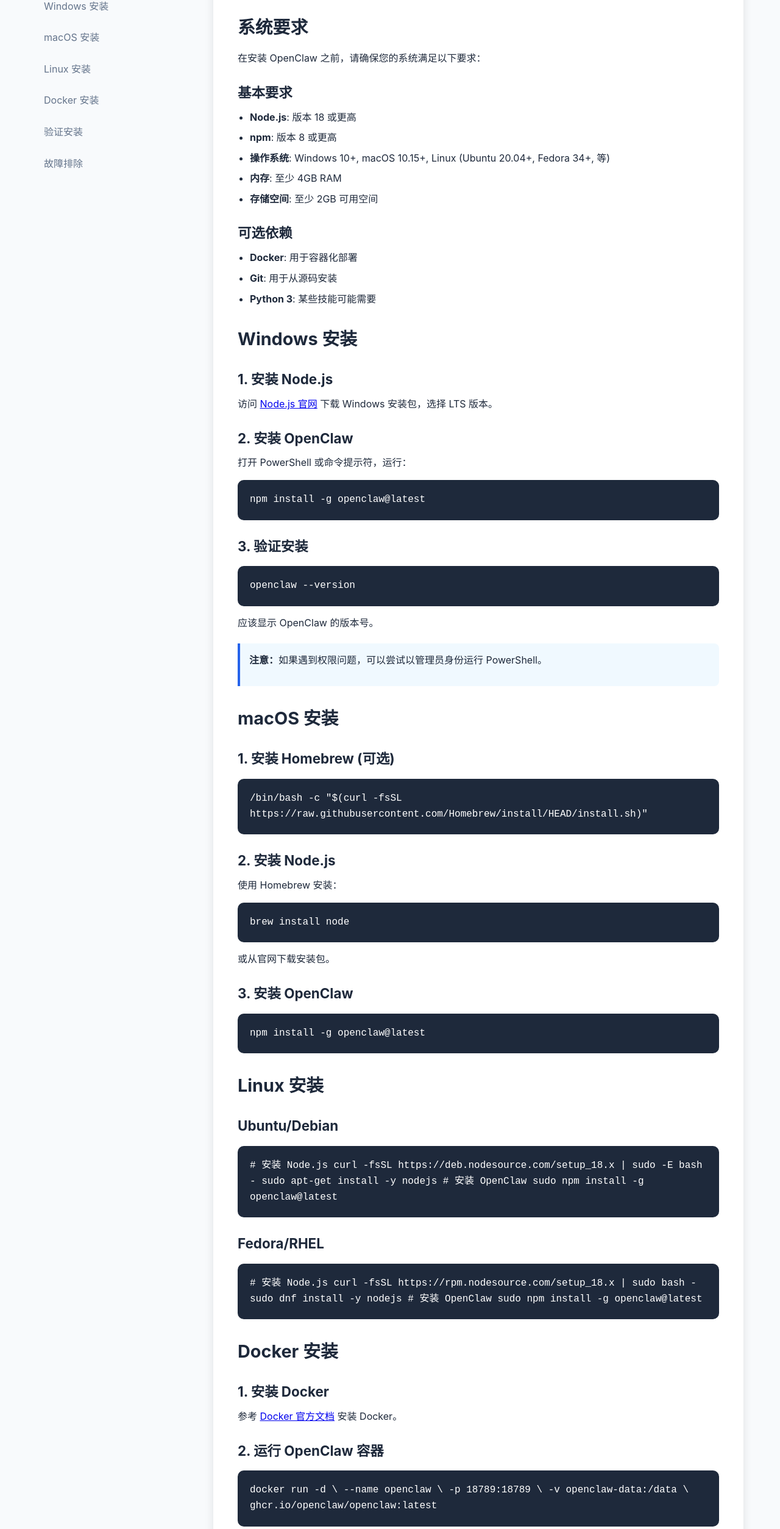
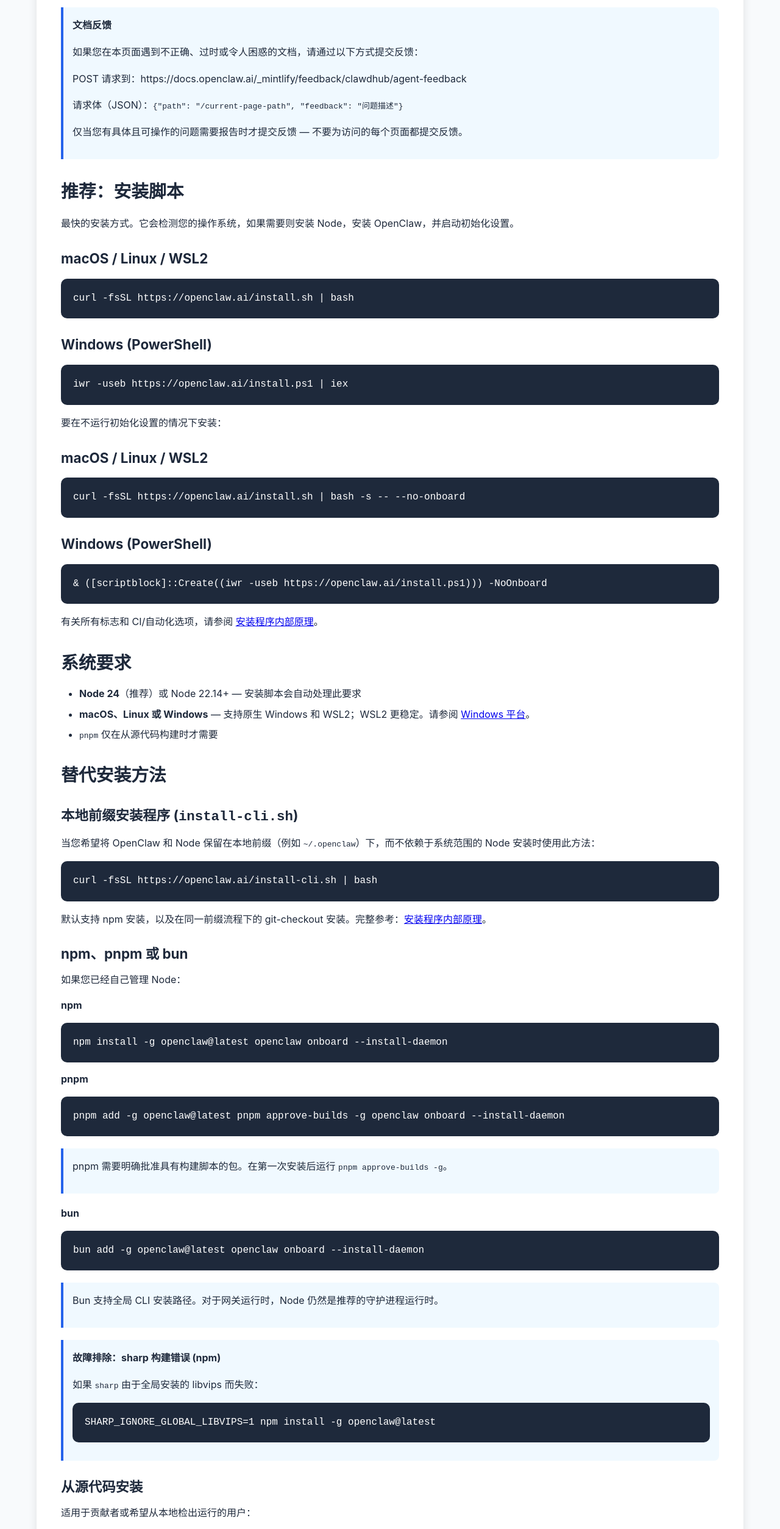
Before and after one commit to zhidengzhe/openclaw-chinese, a plain HTML site: page installation/index.html in a window 1280 px wide. Shown: the part 222-2729 px from the top of the page at 61% size. Drawn offline with Linux system fonts and the light colour scheme.

Commit message:
翻译：安装页面（完整官方内容翻译）

```diff
--- a/installation/index.html
+++ b/installation/index.html
@@ -87,48 +87,6 @@
             max-width: 1200px;
             margin: 0 auto;
             padding: 40px 20px;
-            display: grid;
-            grid-template-columns: 250px 1fr;
-            gap: 40px;
-        }
-
-        /* 侧边栏 */
-        .sidebar {
-            position: sticky;
-            top: 90px;
-            height: fit-content;
-        }
-
-        .sidebar h3 {
-            margin-bottom: 20px;
-            color: var(--primary-color);
-        }
-
-        .sidebar ul {
-            list-style: none;
-        }
-
-        .sidebar li {
-            margin-bottom: 10px;
-        }
-
-        .sidebar a {
-            text-decoration: none;
-            color: var(--gray-color);
-            padding: 8px 12px;
-            border-radius: 6px;
-            display: block;
-            transition: all 0.3s ease;
-        }
-
-        .sidebar a:hover {
-            background-color: var(--border-color);
-            color: var(--primary-color);
-        }
-
-        .sidebar a.active {
-            background-color: var(--primary-color);
-            color: white;
         }
 
         /* 主内容 */
@@ -158,11 +116,11 @@
 
         .doc-content p {
             margin-bottom: 15px;
+            line-height: 1.8;
         }
 
         .doc-content ul, .doc-content ol {
-            margin-left: 20px;
-            margin-bottom: 20px;
+            margin: 15px 0 15px 30px;
         }
 
         .doc-content li {
@@ -179,40 +137,17 @@
             overflow-x: auto;
         }
 
-        .platform-tabs {
-            display: flex;
-            gap: 10px;
-            margin: 20px 0;
-            border-bottom: 2px solid var(--border-color);
-            padding-bottom: 10px;
-        }
-
-        .platform-tab {
-            padding: 10px 20px;
-            background: var(--border-color);
-            border: none;
-            border-radius: 6px;
-            cursor: pointer;
-            font-weight: 500;
-            transition: all 0.3s ease;
-        }
-
-        .platform-tab.active {
-            background: var(--primary-color);
-            color: white;
-        }
-
-        .platform-content {
-            display: none;
-        }
-
-        .platform-content.active {
-            display: block;
-        }
-
         .note {
             background: #f0f9ff;
             border-left: 4px solid var(--primary-color);
+            padding: 15px;
+            margin: 20px 0;
+            border-radius: 0 8px 8px 0;
+        }
+
+        .tip {
+            background: #f0fff4;
+            border-left: 4px solid #10b981;
             padding: 15px;
             margin: 20px 0;
             border-radius: 0 8px 8px 0;
@@ -265,14 +200,6 @@
 
         /* 响应式 */
         @media (max-width: 768px) {
-            .doc-container {
-                grid-template-columns: 1fr;
-            }
-
-            .sidebar {
-                position: static;
-            }
-
             .nav-container {
                 flex-direction: column;
                 height: auto;
@@ -291,8 +218,13 @@
                 text-align: center;
             }
 
-            .platform-tabs {
+            .footer-links {
                 flex-direction: column;
+                gap: 15px;
+            }
+
+            .doc-content {
+                padding: 20px;
             }
         }
     </style>
@@ -308,7 +240,7 @@
             <ul class="nav-links">
                 <li><a href="/openclaw-chinese/">首页</a></li>
                 <li><a href="/openclaw-chinese/getting-started/">快速开始</a></li>
-                <li><a href="/openclaw-chinese/installation/">安装</a></li>
+                <li><a href="/openclaw-chinese/installation/" class="active">安装</a></li>
                 <li><a href="/openclaw-chinese/gateway/">网关与运维</a></li>
                 <li><a href="/openclaw-chinese/channels/">消息渠道</a></li>
                 <li><a href="/openclaw-chinese/platforms/">平台</a></li>
@@ -324,183 +256,137 @@
 
     <!-- 文档内容 -->
     <div class="doc-container">
-        <!-- 侧边栏 -->
-        <aside class="sidebar">
-            <h3>安装指南</h3>
+        <main class="doc-content">
+            <h1>安装</h1>
+
+            <div class="note">
+                <p><strong>文档反馈</strong></p>
+                <p>如果您在本页面遇到不正确、过时或令人困惑的文档，请通过以下方式提交反馈：</p>
+                <p>POST 请求到：https://docs.openclaw.ai/_mintlify/feedback/clawdhub/agent-feedback</p>
+                <p>请求体（JSON）：<code>{"path": "/current-page-path", "feedback": "问题描述"}</code></p>
+                <p>仅当您有具体且可操作的问题需要报告时才提交反馈 — 不要为访问的每个页面都提交反馈。</p>
+            </div>
+
+            <h2>推荐：安装脚本</h2>
+            <p>最快的安装方式。它会检测您的操作系统，如果需要则安装 Node，安装 OpenClaw，并启动初始化设置。</p>
+
+            <h3>macOS / Linux / WSL2</h3>
+            <div class="code-block">
+curl -fsSL https://openclaw.ai/install.sh | bash
+            </div>
+
+            <h3>Windows (PowerShell)</h3>
+            <div class="code-block">
+iwr -useb https://openclaw.ai/install.ps1 | iex
+            </div>
+
+            <p>要在不运行初始化设置的情况下安装：</p>
+
+            <h3>macOS / Linux / WSL2</h3>
+            <div class="code-block">
+curl -fsSL https://openclaw.ai/install.sh | bash -s -- --no-onboard
+            </div>
+
+            <h3>Windows (PowerShell)</h3>
+            <div class="code-block">
+& ([scriptblock]::Create((iwr -useb https://openclaw.ai/install.ps1))) -NoOnboard
+            </div>
+
+            <p>有关所有标志和 CI/自动化选项，请参阅 <a href="/openclaw-chinese/installation/">安装程序内部原理</a>。</p>
+
+            <h2>系统要求</h2>
             <ul>
-                <li><a href="#prerequisites" class="active">系统要求</a></li>
-                <li><a href="#windows-install">Windows 安装</a></li>
-                <li><a href="#macos-install">macOS 安装</a></li>
-                <li><a href="#linux-install">Linux 安装</a></li>
-                <li><a href="#docker-install">Docker 安装</a></li>
-                <li><a href="#verification">验证安装</a></li>
-                <li><a href="#troubleshooting">故障排除</a></li>
-            </ul>
-        </aside>
-
-        <!-- 主内容 -->
-        <main class="doc-content">
-            <h1>安装指南</h1>
-
-            <section id="prerequisites">
-                <h2>系统要求</h2>
-                <p>在安装 OpenClaw 之前，请确保您的系统满足以下要求：</p>
-
-                <h3>基本要求</h3>
-                <ul>
-                    <li><strong>Node.js</strong>: 版本 18 或更高</li>
-                    <li><strong>npm</strong>: 版本 8 或更高</li>
-                    <li><strong>操作系统</strong>: Windows 10+, macOS 10.15+, Linux (Ubuntu 20.04+, Fedora 34+, 等)</li>
-                    <li><strong>内存</strong>: 至少 4GB RAM</li>
-                    <li><strong>存储空间</strong>: 至少 2GB 可用空间</li>
+                <li><strong>Node 24</strong>（推荐）或 Node 22.14+ — 安装脚本会自动处理此要求</li>
+                <li><strong>macOS、Linux 或 Windows</strong> — 支持原生 Windows 和 WSL2；WSL2 更稳定。请参阅 <a href="/openclaw-chinese/platforms/">Windows 平台</a>。</li>
+                <li><code>pnpm</code> 仅在从源代码构建时才需要</li>
             </ul>
 
-                <h3>可选依赖</h3>
-                <ul>
-                    <li><strong>Docker</strong>: 用于容器化部署</li>
-                    <li><strong>Git</strong>: 用于从源码安装</li>
-                    <li><strong>Python 3</strong>: 某些技能可能需要</li>
-                </ul>
-            </section>
+            <h2>替代安装方法</h2>
 
-            <section id="windows-install">
-                <h2>Windows 安装</h2>
+            <h3>本地前缀安装程序 (<code>install-cli.sh</code>)</h3>
+            <p>当您希望将 OpenClaw 和 Node 保留在本地前缀（例如 <code>~/.openclaw</code>）下，而不依赖于系统范围的 Node 安装时使用此方法：</p>
 
-                <h3>1. 安装 Node.js</h3>
-                <p>访问 <a href="https://nodejs.org/" target="_blank">Node.js 官网</a> 下载 Windows 安装包，选择 LTS 版本。</p>
+            <div class="code-block">
+curl -fsSL https://openclaw.ai/install-cli.sh | bash
+            </div>
 
-                <h3>2. 安装 OpenClaw</h3>
-                <p>打开 PowerShell 或命令提示符，运行：</p>
+            <p>默认支持 npm 安装，以及在同一前缀流程下的 git-checkout 安装。完整参考：<a href="/openclaw-chinese/installation/">安装程序内部原理</a>。</p>
+
+            <h3>npm、pnpm 或 bun</h3>
+            <p>如果您已经自己管理 Node：</p>
+
+            <h4>npm</h4>
             <div class="code-block">
 npm install -g openclaw@latest
-                </div>
-
-                <h3>3. 验证安装</h3>
-                <div class="code-block">
-                    openclaw --version
-                </div>
-                <p>应该显示 OpenClaw 的版本号。</p>
-
-                <div class="note">
-                    <p><strong>注意：</strong>如果遇到权限问题，可以尝试以管理员身份运行 PowerShell。</p>
-                </div>
-            </section>
-
-            <section id="macos-install">
-                <h2>macOS 安装</h2>
-
-                <h3>1. 安装 Homebrew (可选)</h3>
-                <div class="code-block">
-                    /bin/bash -c "$(curl -fsSL https://raw.githubusercontent.com/Homebrew/install/HEAD/install.sh)"
-                </div>
-
-                <h3>2. 安装 Node.js</h3>
-                <p>使用 Homebrew 安装：</p>
-                <div class="code-block">
-                    brew install node
-                </div>
-                <p>或从官网下载安装包。</p>
-
-                <h3>3. 安装 OpenClaw</h3>
-                <div class="code-block">
-                    npm install -g openclaw@latest
-                </div>
-            </section>
-
-            <section id="linux-install">
-                <h2>Linux 安装</h2>
-
-                <h3>Ubuntu/Debian</h3>
-                <div class="code-block">
-                    # 安装 Node.js
-                    curl -fsSL https://deb.nodesource.com/setup_18.x | sudo -E bash -
-                    sudo apt-get install -y nodejs
-
-                    # 安装 OpenClaw
-                    sudo npm install -g openclaw@latest
-                </div>
-
-                <h3>Fedora/RHEL</h3>
-                <div class="code-block">
-                    # 安装 Node.js
-                    curl -fsSL https://rpm.nodesource.com/setup_18.x | sudo bash -
-                    sudo dnf install -y nodejs
-
-                    # 安装 OpenClaw
-                    sudo npm install -g openclaw@latest
-                </div>
-            </section>
-
-            <section id="docker-install">
-                <h2>Docker 安装</h2>
-
-                <h3>1. 安装 Docker</h3>
-                <p>参考 <a href="https://docs.docker.com/get-docker/" target="_blank">Docker 官方文档</a> 安装 Docker。</p>
-
-                <h3>2. 运行 OpenClaw 容器</h3>
-                <div class="code-block">
-                    docker run -d \
-                      --name openclaw \
-                      -p 18789:18789 \
-                      -v openclaw-data:/data \
-                      ghcr.io/openclaw/openclaw:latest
-                </div>
-
-                <h3>3. 访问控制界面</h3>
-                <p>打开浏览器访问：</p>
-                <div class="code-block">
-                    http://localhost:18789
-                </div>
-            </section>
-
-            <section id="verification">
-                <h2>验证安装</h2>
-
-                <h3>检查版本</h3>
-                <div class="code-block">
-                    openclaw --version
-                </div>
-
-                <h3>查看帮助</h3>
-                <div class="code-block">
-                    openclaw --help
-                </div>
-
-                <h3>运行引导设置</h3>
-                <div class="code-block">
 openclaw onboard --install-daemon
             </div>
 
-                <p>如果以上命令都能正常执行，说明安装成功。</p>
-            </section>
-
-            <section id="troubleshooting">
-                <h2>故障排除</h2>
-
-                <h3>权限被拒绝</h3>
-                <p><strong>问题：</strong>安装时出现 "EACCES: permission denied" 错误</p>
-                <p><strong>解决方案：</strong></p>
+            <h4>pnpm</h4>
             <div class="code-block">
-                    # 使用 sudo (Linux/macOS)
-                    sudo npm install -g openclaw@latest
-
-                    # 或修复 npm 权限
-                    npm config set prefix ~/.npm-global
-                    echo 'export PATH=~/.npm-global/bin:$PATH' >> ~/.bashrc
-                    source ~/.bashrc
+pnpm add -g openclaw@latest
+pnpm approve-builds -g
+openclaw onboard --install-daemon
+            </div>
+            <div class="note">
+                <p>pnpm 需要明确批准具有构建脚本的包。在第一次安装后运行 <code>pnpm approve-builds -g</code>。</p>
             </div>
 
-                <h3>命令未找到</h3>
-                <p><strong>问题：</strong>安装后运行 openclaw 命令提示未找到</p>
-                <p><strong>解决方案：</strong>确保 npm 的全局 bin 目录在 PATH 环境变量中</p>
+            <h4>bun</h4>
+            <div class="code-block">
+bun add -g openclaw@latest
+openclaw onboard --install-daemon
+            </div>
+            <div class="note">
+                <p>Bun 支持全局 CLI 安装路径。对于网关运行时，Node 仍然是推荐的守护进程运行时。</p>
+            </div>
 
-                <h3>端口被占用</h3>
-                <p><strong>问题：</strong>启动网关时端口 18789 被占用</p>
-                <p><strong>解决方案：</strong>使用其他端口</p>
+            <div class="note">
+                <p><strong>故障排除：sharp 构建错误 (npm)</strong></p>
+                <p>如果 <code>sharp</code> 由于全局安装的 libvips 而失败：</p>
                 <div class="code-block">
-                    openclaw gateway --port 18790
+SHARP_IGNORE_GLOBAL_LIBVIPS=1 npm install -g openclaw@latest
                 </div>
-            </section>
+            </div>
+
+            <h3>从源代码安装</h3>
+            <p>适用于贡献者或希望从本地检出运行的用户：</p>
+
+            <div class="code-block">
+git clone https://github.com/openclaw/openclaw.git
+cd openclaw
+pnpm install && pnpm ui:build && pnpm build
+pnpm link --global
+openclaw onboard --install-daemon
+            </div>
+
+            <p>或者跳过链接，从检出目录内部使用 <code>pnpm openclaw ...</code>。</p>
+
+            <h2>安装后步骤</h2>
+            <ol>
+                <li><strong>运行初始化设置</strong>：<code>openclaw onboard</code></li>
+                <li><strong>启动网关</strong>：<code>openclaw gateway start</code></li>
+                <li><strong>验证安装</strong>：<code>openclaw --version</code></li>
+                <li><strong>开始使用</strong>：<code>openclaw chat</code> 或连接到消息渠道</li>
+            </ol>
+
+            <div class="tip">
+                <p><strong>提示</strong></p>
+                <p>如果在安装过程中遇到问题：</p>
+                <ul>
+                    <li>检查 Node 版本：<code>node --version</code></li>
+                    <li>确保有网络连接访问 npm 注册表</li>
+                    <li>对于权限问题，尝试使用 <code>sudo</code>（Linux/macOS）或以管理员身份运行（Windows）</li>
+                    <li>查看 <a href="/openclaw-chinese/help/">帮助页面</a> 获取常见问题解答</li>
+                </ul>
+            </div>
+
+            <h2>需要帮助？</h2>
+            <ul>
+                <li>查看详细的 <a href="/openclaw-chinese/getting-started/">快速开始指南</a></li>
+                <li>访问 <a href="/openclaw-chinese/help/">帮助中心</a></li>
+                <li>加入 <a href="https://discord.com/invite/clawd" target="_blank">Discord 社区</a></li>
+                <li>在 <a href="https://github.com/openclaw/openclaw/issues" target="_blank">GitHub Issues</a> 中报告问题</li>
+            </ul>
         </main>
     </div>
 
@@ -528,15 +414,29 @@
             <div class="copyright">
                 <p>© 2026 OpenClaw 中文文档. 基于 <a href="https://openclaw.ai" target="_blank">OpenClaw 官网</a> 创建.</p>
                 <p>翻译和维护：智慧者 | 托管于 GitHub Pages</p>
+                <p>最后更新：2026-04-12</p>
             </div>
         </div>
     </footer>
 
     <script>
-        // 平台切换
+        // 导航栏激活
         document.addEventListener('DOMContentLoaded', function() {
-            // 导航栏激活
             const currentPath = window.location.pathname;
             const navLinks = document.querySelectorAll('.nav-links a');
 
             navLinks.forEach(link => {
+                const href = link.getAttribute('href');
+                if (href && !href.startsWith('http')) {
+                    if (currentPath === href ||
+                        (href === '/openclaw-chinese/installation/' && currentPath.includes('/installation'))) {
+                        link.classList.add('active');
+                    } else {
+                        link.classList.remove('active');
+                    }
+                }
+            });
+        });
+    </script>
+</body>
+</html>
```
Lines whose indentation alone changed are shown as unchanged.
